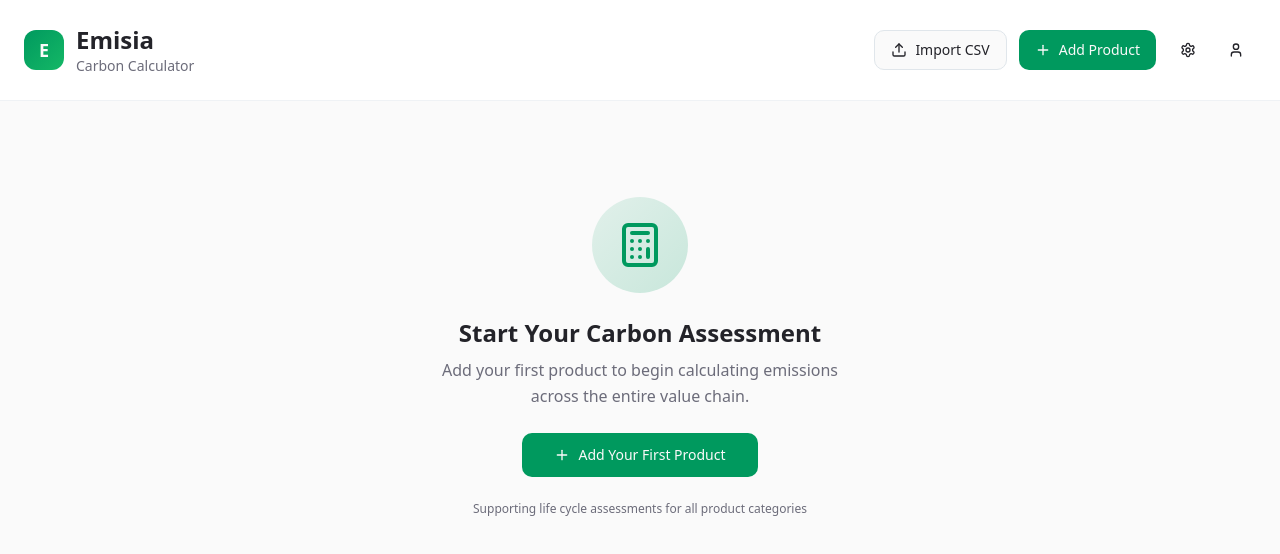
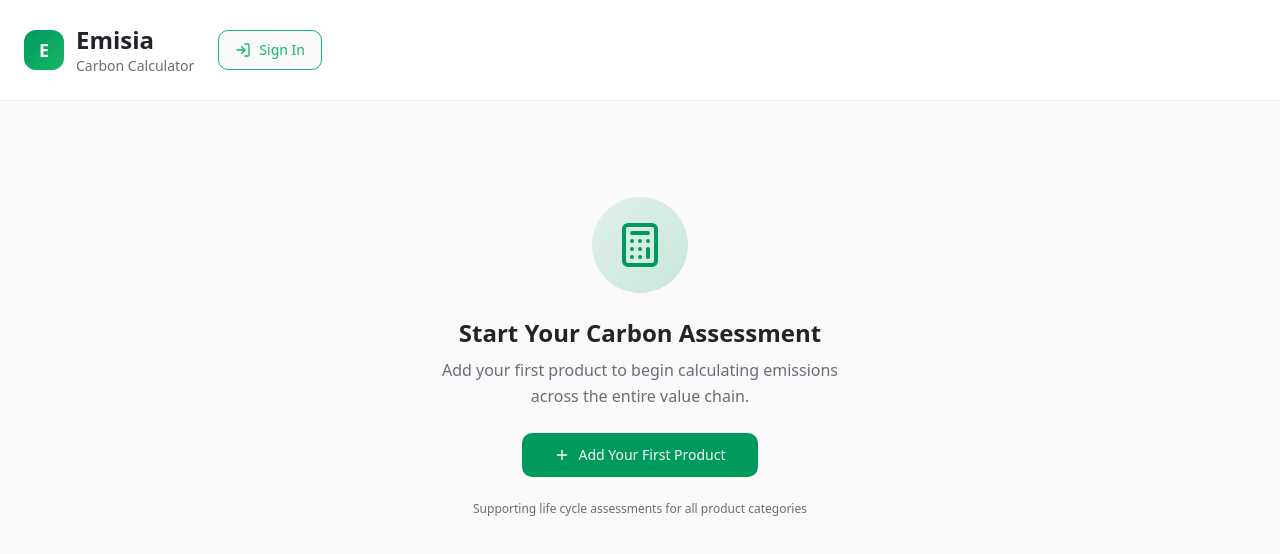
Before and after one commit to Nav-45/product-page-lca, a React (Vite) app: page / in a window 1280 px wide. Shown: the top 554 px of the page. Built offline with nearby package versions, Linux system fonts and the light colour scheme; no server answers; the database is empty.

Commit message:
Add sign-in button to header
Add a "Sign In" button to the header. When a user is signed in, the "Import CSV", "Add Product", "Settings", and "Profile" buttons will be displayed.

```diff
--- a/src/components/Header.tsx
+++ b/src/components/Header.tsx
@@ -1,6 +1,9 @@
 import { motion } from "framer-motion";
-import { Plus, Download, Settings, User, Upload } from "lucide-react";
+import { Plus, Download, Settings, User, Upload, LogIn } from "lucide-react";
 import { Button } from "./ui/button";
+import { supabase } from "@/integrations/supabase/client";
+import { useEffect, useState } from "react";
+import type { User as SupabaseUser } from "@supabase/supabase-js";
 
 interface HeaderProps {
   totalProducts: number;
@@ -21,6 +24,28 @@ export const Header = ({
   onShowSettings,
   onShowProfile
 }: HeaderProps) => {
+  const [user, setUser] = useState<SupabaseUser | null>(null);
+
+  useEffect(() => {
+    // Get initial session
+    supabase.auth.getUser().then(({ data: { user } }) => {
+      setUser(user);
+    });
+
+    // Listen for auth changes
+    const { data: { subscription } } = supabase.auth.onAuthStateChange(
+      (event, session) => {
+        setUser(session?.user ?? null);
+      }
+    );
+
+    return () => subscription.unsubscribe();
+  }, []);
+
+  const handleSignIn = async () => {
+    await supabase.auth.signInAnonymously();
+  };
+
   const formatCO2 = (value: number) => {
     if (value >= 1000) {
       return `${(value / 1000).toFixed(2)}t`;
@@ -39,6 +64,7 @@ export const Header = ({
         <div className="flex flex-col lg:flex-row lg:items-center lg:justify-between space-y-4 lg:space-y-0">
           {/* Logo and navigation */}
           <div className="flex items-center justify-between">
+            <div className="flex items-center space-x-6">
               <motion.div
                 className="flex items-center space-x-3"
                 whileHover={{ scale: 1.02 }}
@@ -52,12 +78,27 @@ export const Header = ({
                 </div>
               </motion.div>
 
-            {/* Mobile user menu */}
+              {/* Sign In button when not authenticated */}
+              {!user && (
+                <Button
+                  variant="outline"
+                  onClick={handleSignIn}
+                  className="gap-2 border-emisia-success text-emisia-success hover:bg-emisia-success hover:text-white"
+                >
+                  <LogIn className="w-4 h-4" />
+                  Sign In
+                </Button>
+              )}
+            </div>
+
+            {/* Mobile user menu - only show when authenticated */}
+            {user && (
               <div className="lg:hidden">
                 <Button variant="ghost" size="sm" onClick={onShowProfile}>
                   <User className="w-5 h-5" />
                 </Button>
               </div>
+            )}
           </div>
 
           {/* Summary stats */}
@@ -90,7 +131,8 @@ export const Header = ({
             </motion.div>
           )}
 
-          {/* Action buttons */}
+          {/* Action buttons - only show when authenticated */}
+          {user && (
             <div className="flex items-center space-x-3">
               {totalProducts > 0 && (
                 <Button
@@ -130,6 +172,7 @@ export const Header = ({
                 </Button>
               </div>
             </div>
+          )}
         </div>
       </div>
     </motion.header>
```
Lines whose indentation alone changed are shown as unchanged.
